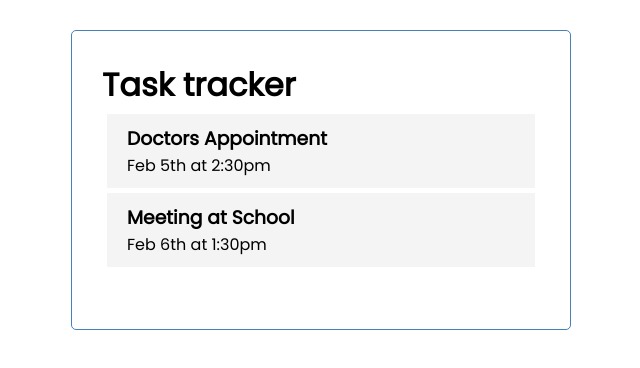
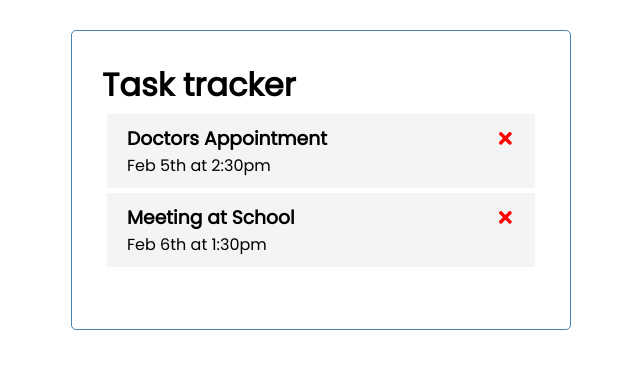
Before and after one commit to maticjesenicnik/react-crash, a React (Create React App) app: page / in a window 1280 px wide. Shown: the top 368 px of the page, without its empty margins (319-959 px from the left). Built offline with nearby package versions, Linux system fonts and the light colour scheme.

Commit message:
feat: delete tasks
Added the feature of deleting tasks and added react icons to the project

```diff
--- a/package.json
+++ b/package.json
@@ -8,6 +8,7 @@
     "@testing-library/user-event": "^13.5.0",
     "react": "^18.1.0",
     "react-dom": "^18.1.0",
+    "react-icons": "^4.3.1",
     "react-scripts": "5.0.1",
     "web-vitals": "^2.1.4"
   },
--- a/src/App.js
+++ b/src/App.js
@@ -18,10 +18,14 @@
     },
   ]);
 
+  const onDelete = (id) => {
+    setTasks(tasks.filter((task) => task.id !== id));
+  };
+
   return (
     <div className="container">
       <Header title="Task tracker" />
-      <Tasks tasks={tasks} />
+      <Tasks tasks={tasks} onDelete={onDelete} />
     </div>
   );
 }
--- a/src/components/Task.js
+++ b/src/components/Task.js
@@ -1,7 +1,12 @@
-const Task = ({ task }) => {
+import { FaTimes } from "react-icons/fa";
+
+const Task = ({ task, onDelete }) => {
   return (
     <div className="task">
-      <h3>{task.text}</h3>
+      <h3>
+        {task.text}{" "}
+        <FaTimes style={{ color: "red" }} onClick={() => onDelete(task.id)} />
+      </h3>
       <p>{task.day}</p>
     </div>
   );
--- a/src/components/Tasks.js
+++ b/src/components/Tasks.js
@@ -1,10 +1,10 @@
 import Task from "./Task";
 
-const Tasks = ({ tasks }) => {
+const Tasks = ({ tasks, onDelete }) => {
   return (
     <div>
       {tasks.map((task, index) => (
-        <Task key={index} task={task} />
+        <Task key={index} task={task} onDelete={onDelete} />
       ))}
     </div>
   );
```
Also changed, not shown: 1 other file (tests, documents, lock files or other folders).
